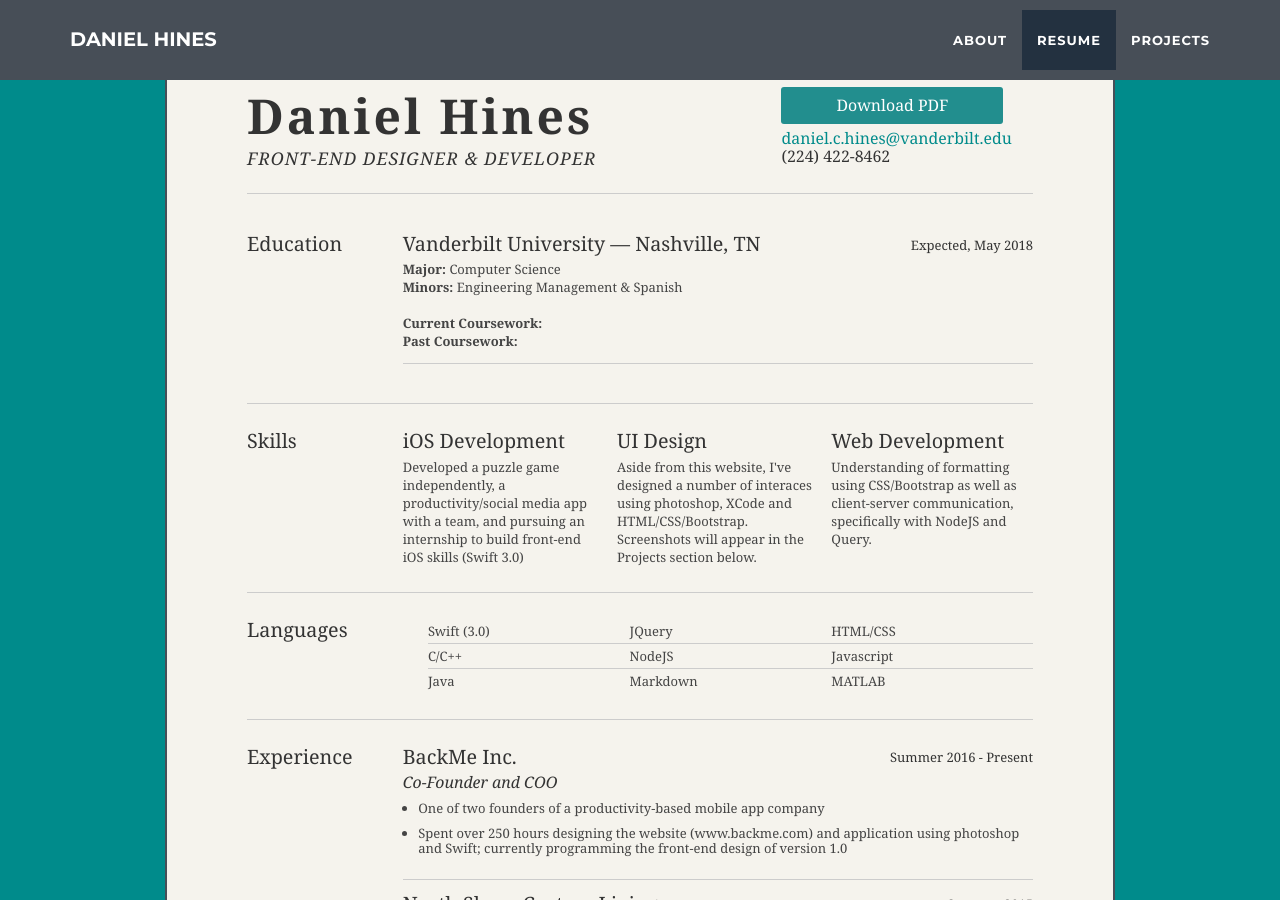
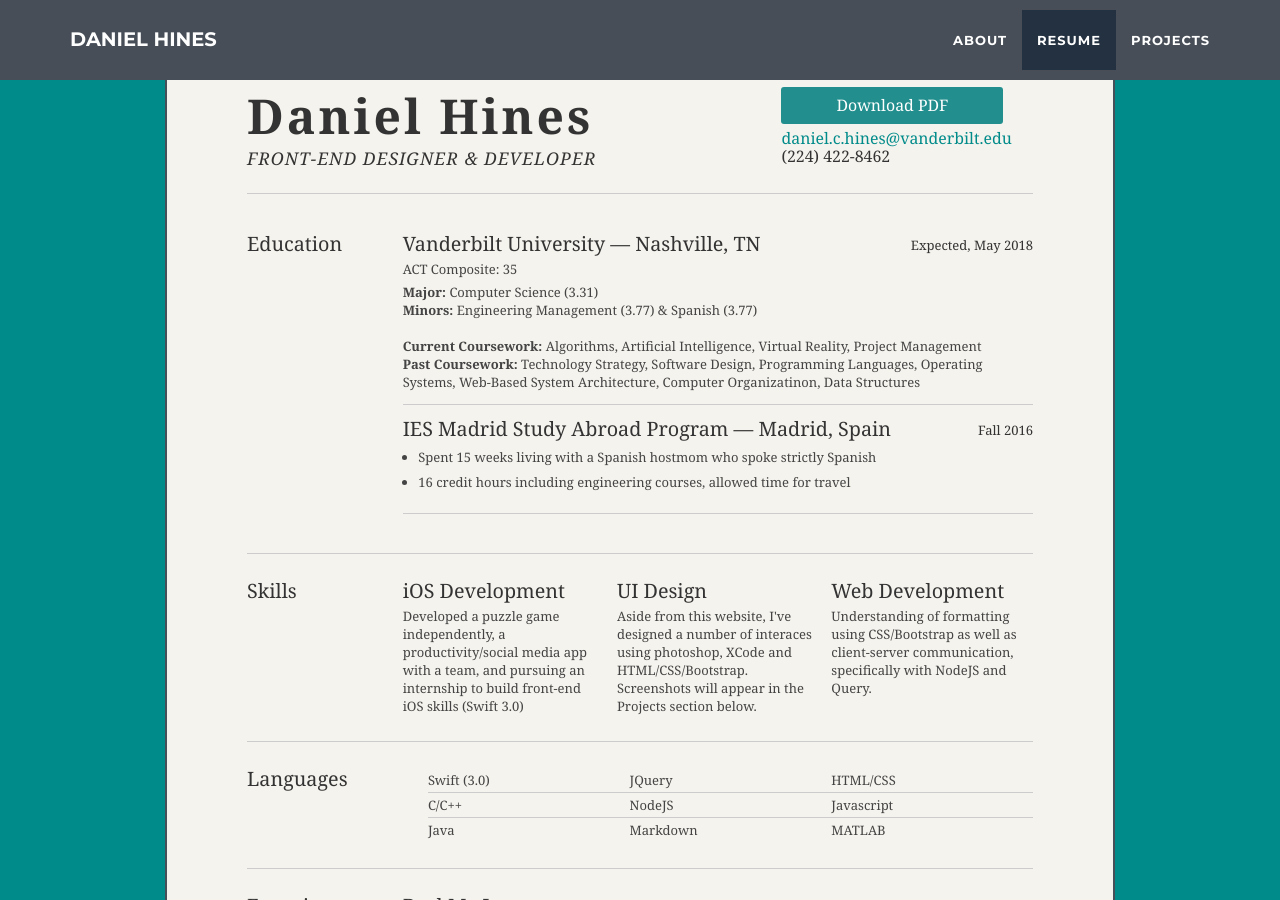
Before and after one commit to danielchines/danielchines.github.io, a Jekyll site: the page built from index.html, in a window 1280 px wide and 900 px high, scrolled down 1669 px. Built offline with Jekyll 4.4.1, drawn with Linux system fonts in a browser that asks for light colours.

Commit message:
Update resume.html

```diff
--- a/_includes/resume.html
+++ b/_includes/resume.html
@@ -52,12 +52,21 @@
 						</div>
 						<div class="yui-u">
 							<div class="education">
-							<h2 style="margin-bottom: 5px">Vanderbilt University &mdash; Nashville, TN</h2>
-							<h4>Expected, May 2018</h4>
-							<p class="resume"><strong>Major: </strong>Computer Science</p>
-							<p class="resume"><strong>Minors: </strong>Engineering Management & Spanish</p>
-							<p class="resume"><br /><strong>Current Coursework:</strong></p>
-							<p class="resume last"><strong>Past Coursework:</strong></p>
+								<h2 style="margin-bottom: 5px">Vanderbilt University &mdash; Nashville, TN</h2>
+								<h4>Expected, May 2018</h4>
+								<p class="resume" style="margin-bottom: 5px">ACT Composite: 35</p>
+								<p class="resume"><strong>Major: </strong>Computer Science (3.31)</p>
+								<p class="resume"><strong>Minors: </strong>Engineering Management (3.77) & Spanish (3.77)</p>
+								<p class="resume"><br /><strong>Current Coursework: </strong>Algorithms, Artificial Intelligence, Virtual Reality, Project Management</p>
+								<p class="resume last"><strong>Past Coursework: </strong>Technology Strategy, Software Design, Programming Languages, Operating Systems, Web-Based System Architecture, Computer Organizatinon, Data Structures</p>
+							</div>
+							<div class="education last">
+								<h2 style="margin-bottom: 5px">IES Madrid Study Abroad Program &mdash; Madrid, Spain</h2>
+								<h4>Fall 2016</h4>
+								<ul>
+									<li class="job">Spent 15 weeks living with a Spanish hostmom who spoke strictly Spanish</li>
+									<li class="job last">16 credit hours including engineering courses, allowed time for travel</li>
+								</ul>
 							</div>
 						</div>
 					</div><!--// .yui-gf -->
```
